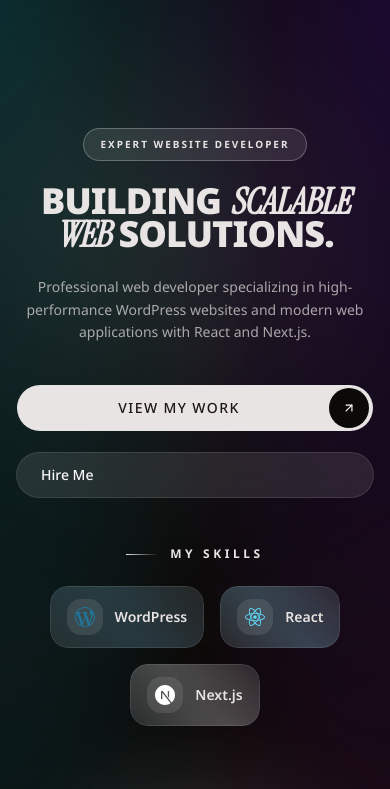
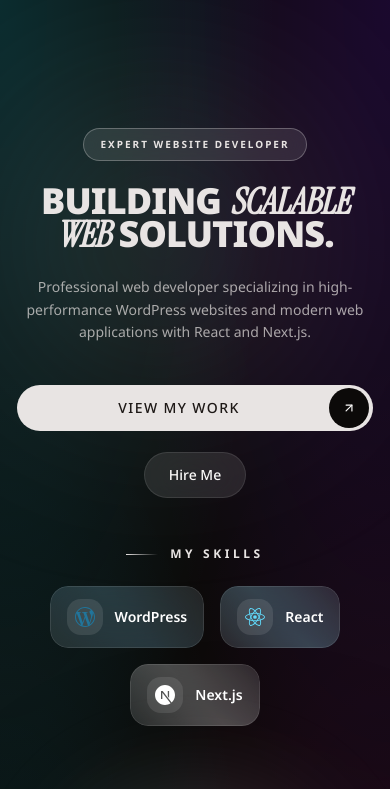
Before and after one commit to SadmanMuhit/portfolio, a Next.js app: page / in a window 390 px wide. Shown: the top 789 px of the page. Built offline with nearby package versions, Linux system fonts and the light colour scheme; a web font is replaced by a local one.

Commit message:
hero section ui

```diff
--- a/components/home/Hero.tsx
+++ b/components/home/Hero.tsx
@@ -105,17 +105,21 @@
             transition={{ delay: 0.5 }}
             className="mt-10 flex flex-col sm:flex-row items-center gap-5 w-full sm:w-auto"
           >
-            <Button className="relative w-full sm:w-auto text-sm font-medium rounded-full h-12 px-6 pr-14 group overflow-hidden">
-              <span className="relative z-10">View My Work</span>
+            <Button asChild className="relative w-full sm:w-auto text-sm font-medium rounded-full h-12 px-6 pr-14 group overflow-hidden">
+              <a href="#portfolio">
+                <span className="relative z-10">View My Work</span>
 
               <div className="absolute right-1 w-10 h-10 bg-background text-foreground rounded-full flex items-center justify-center transition-all duration-500 group-hover:right-[calc(100%-44px)] group-hover:rotate-45">
                 <ArrowUpRight size={16} />
               </div>
+              </a>
             </Button>
 
-            <ShinyButton className="w-full sm:w-auto px-6! py-3! text-sm">
+            <a href="#contact">
+              <ShinyButton className="w-full sm:w-auto px-6! py-3! text-sm">
               Hire Me
             </ShinyButton>
+            </a>
           </motion.div>
 
           {/* ================= SKILLS ================= */}
@@ -150,7 +154,7 @@
                     }}
                   />
 
-                  <div className="relative bg-white/10 backdrop-blur-xl border border-white/10 rounded-2xl px-4 py-3 flex items-center gap-3">
+                  <div className="relative bg-black text-white dark:bg-white/10 dark:text-white backdrop-blur-xl border border-black/10 dark:border-white/10 rounded-2xl px-4 py-3 flex items-center gap-3">
                     <div className="p-2 rounded-xl bg-white/10">
                       <skill.Icon
                         className="w-5 h-5 sm:w-6 sm:h-6"
@@ -158,7 +162,7 @@
                       />
                     </div>
 
-                    <span className="text-primary text-sm font-semibold">
+                    <span className="text-white text-sm font-semibold">
                       {skill.name}
                     </span>
                   </div>
```
